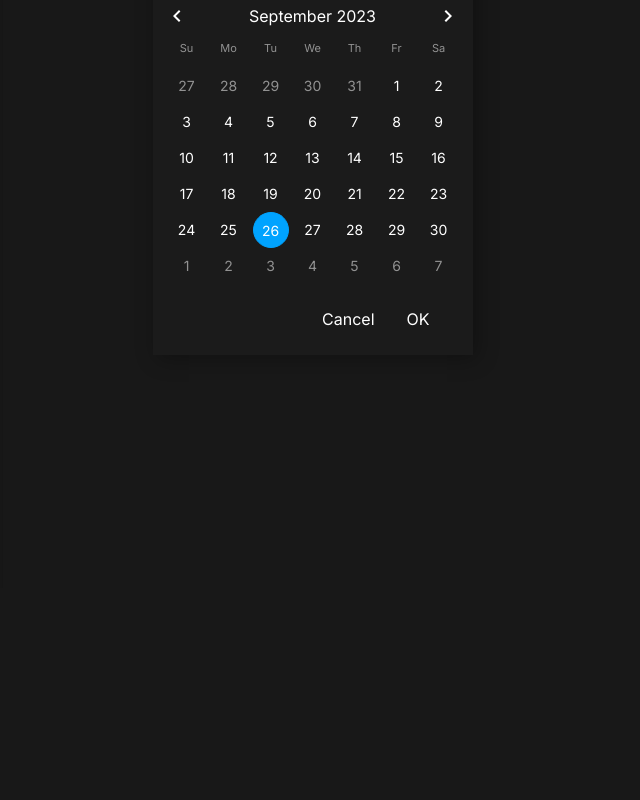
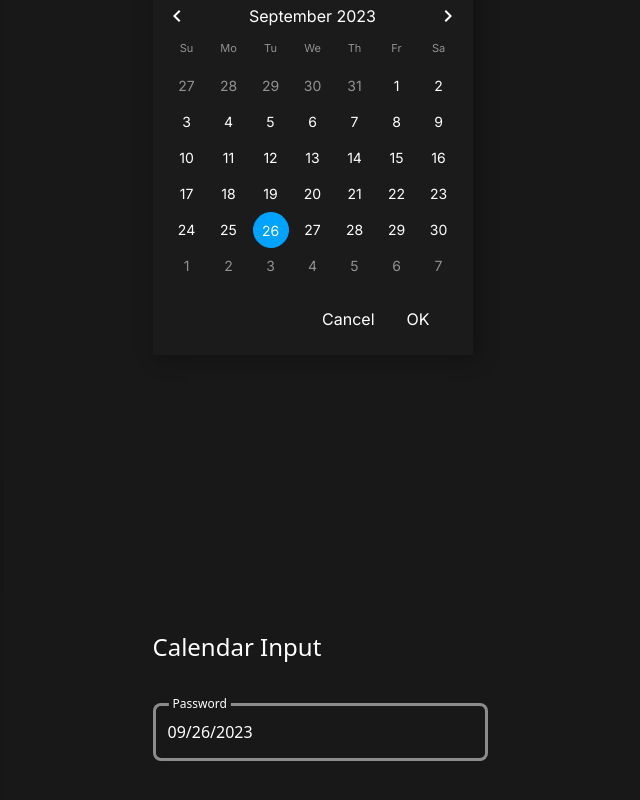
Before and after one commit to open852134/aha_fe_exma_1, a React (Vite) app: page / in a window 1280 px wide. Shown: the part 1066-1866 px from the top of the page, without its empty margins (28-668 px from the left). Before the commit the page ends 1654 px from the top, so only its background shows below. Built offline with nearby package versions, Linux system fonts and the light colour scheme; a web font is replaced by a local one.

Commit message:
feat: add calendar input

```diff
--- a/src/App.tsx
+++ b/src/App.tsx
@@ -1,11 +1,14 @@
 import { useState } from 'react';
-import { Label, PasswordInput, Calendar } from '@/components';
+import {
+  Label, PasswordInput, Calendar, CalendarInput,
+} from '@/components';
 
 const App = () => {
   const [password, setPassword] = useState('');
+  const [dateInput, setDateInput] = useState<Date | null>(new Date());
 
   return (
-    <>
+    <main>
       <section className="w-screen h-screen flex justify-center items-center">
         <div className="w-[1219px] h-[907px] bg-[#181818] shadow p-[150px]">
           <h2 className="text-white text-2xl mb-10">Password Input</h2>
@@ -48,7 +51,18 @@ const App = () => {
           />
         </div>
       </section>
-    </>
+
+      <section className="w-screen h-screen flex justify-center items-center">
+        <div className="w-[1219px] h-[907px] bg-[#181818] shadow p-[150px]">
+          <h2 className="text-white text-2xl mb-10">Calendar Input</h2>
+          <CalendarInput
+            onChange={(date) => setDateInput(date)}
+            value={dateInput}
+            onClear={() => setDateInput(null)}
+          />
+        </div>
+      </section>
+    </main>
   );
 };
 
--- a/src/components/Calendar/Calendar.tsx
+++ b/src/components/Calendar/Calendar.tsx
@@ -1,5 +1,5 @@
 import React, { useState, useCallback } from 'react';
-import { formatShortDate } from './helper';
+import { formatShortDate } from '@/helper';
 import DateSection from './DateSection';
 import YearSection from './YearSection';
 
--- a/src/components/Calendar/DateSection.tsx
+++ b/src/components/Calendar/DateSection.tsx
@@ -2,7 +2,7 @@ import React from 'react';
 import classNames from 'classnames';
 import { ReactComponent as ArrowLeft } from '@/assets/arrow-left.svg';
 import { ReactComponent as ArrowRight } from '@/assets/arrow-right.svg';
-import { isSameDay, isSameMonth, formatDateToMonthYear } from './helper';
+import { isSameDay, isSameMonth, formatDateToMonthYear } from '@/helper';
 
 interface DateSectionProps {
   renderDate: Date;
--- /dev/null
+++ b/src/components/CalendarInput/CalendarInput.tsx
@@ -0,0 +1,73 @@
+import { useState } from 'react';
+import { Calendar } from '@/components/Calendar';
+import { ReactComponent as CloseButton } from '@/assets/close.svg';
+
+interface CalendarInputProps {
+  value: Date | null;
+  placeholder?: string;
+  onChange: (date: Date) => void;
+  onClear?: () => void;
+}
+
+const CalendarInput: React.FC<CalendarInputProps> = ({
+  value,
+  onChange,
+  onClear,
+  placeholder = 'mm/dd/yyyy',
+}): JSX.Element => {
+  const [isOpenCalendar, setIsOpenCalendar] = useState(false);
+
+  const closeCalendar = () => {
+    setIsOpenCalendar(false);
+  };
+
+  const handleCalendarChange = (date: Date) => {
+    onChange(date);
+    closeCalendar();
+  };
+
+  return (
+    <div className="relative w-[335px] box-border hover:opacity-100 group cursor-pointer">
+      <span className="absolute px-[4px] top-[-7.5px] left-[16px] text-[12px] text-white z-10 after:absolute after:bg-[#181818] after:content-[''] after:w-full after:h-1/2 after:z-[-1] after:top-[7.5px] after:left-[50%] after:translate-x-[-50%]">
+        Password
+      </span>
+      <input
+        type="text"
+        readOnly
+        className="transition h-[58px] px-[12px] w-full text-[16px] text-white bg-[#181818] border-[3px] border-[#FFFFFF80] placeholder-opacity-30 placeholder-white rounded-[8px] focus:border-[#00A3FF] focus:outline-none hover:border-white  hover:outline-none"
+        required
+        placeholder={placeholder}
+        onFocus={() => setIsOpenCalendar(true)}
+        value={
+          value
+            ? value.toLocaleDateString('en-US', {
+              year: 'numeric',
+              month: '2-digit',
+              day: '2-digit',
+            })
+            : ''
+        }
+      />
+
+      {isOpenCalendar && (
+        <div className="absolute w-[320px] left-0 top-[72px]">
+          <Calendar
+            value={value}
+            onConfirm={handleCalendarChange}
+            onCancel={closeCalendar}
+          />
+        </div>
+      )}
+
+      <button
+        onClick={onClear}
+        type="button"
+        className="opacity-0 group-hover:opacity-100 absolute right-3 top-[50%] translate-y-[-50%]"
+      >
+        <CloseButton />
+      </button>
+    </div>
+  );
+};
+
+export default CalendarInput;
--- /dev/null
+++ b/src/components/CalendarInput/index.ts
@@ -0,0 +1 @@
+export { default as CalendarInput } from './CalendarInput';
--- a/src/components/index.ts
+++ b/src/components/index.ts
@@ -1,3 +1,4 @@
 export { PasswordInput } from './PasswordInput';
 export { Label } from './Label';
 export { Calendar } from './Calendar';
+export { CalendarInput } from './CalendarInput';
--- /dev/null
+++ b/src/helper/index.ts
@@ -0,0 +1 @@
+export * from './date';
```
Also changed, not shown: src/helper/date.ts (renamed from src/components/Calendar/helper.ts, +5 -12 lines), src/assets/close.svg (added).
